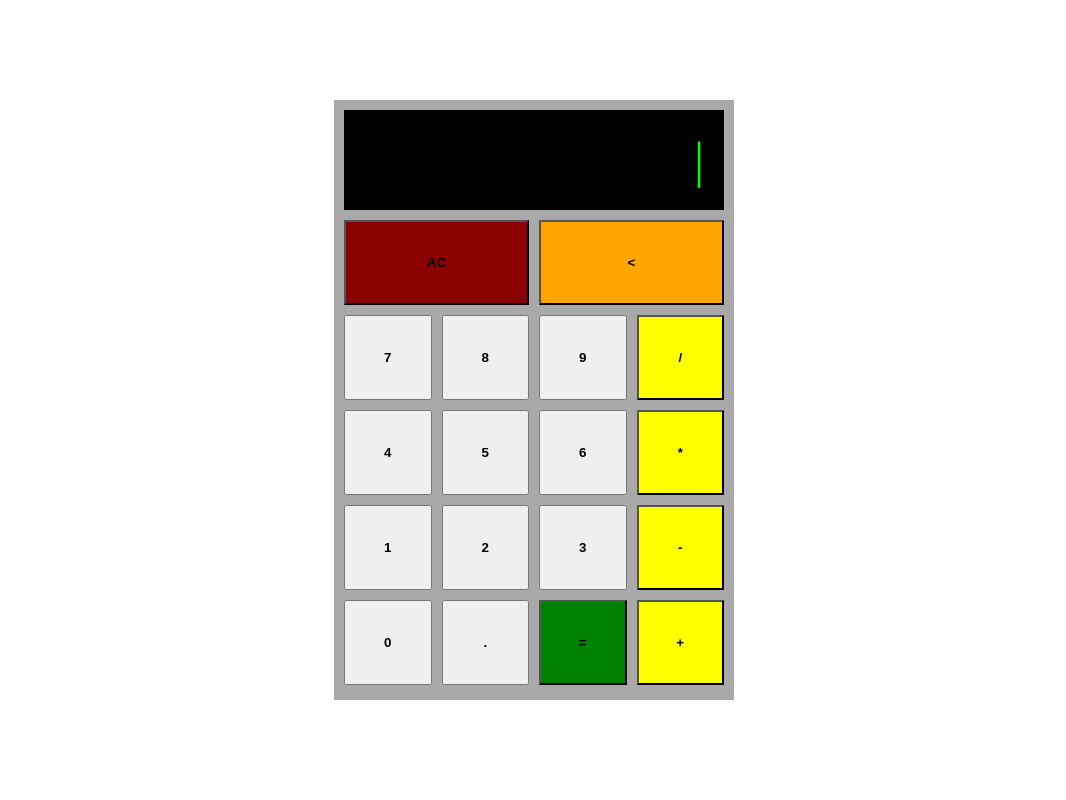
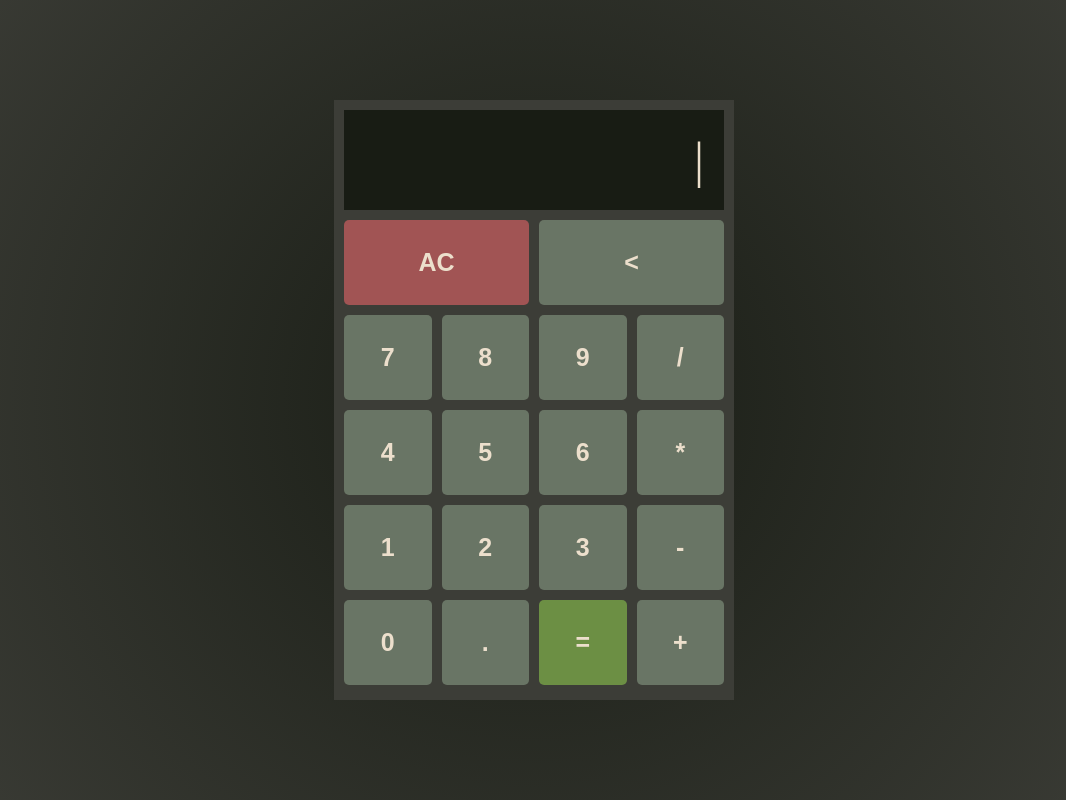
Before and after one commit to Jackob2004/odin-calculator, a plain HTML site: page index.html in a window 1280 px wide. Shown: the whole page, without its empty margins (106-1172 px from the left). Drawn offline with Linux system fonts and the light colour scheme.

Commit message:
Add styles and fix a bug
Style the webpage.
Prevent user from typing multiple zeros if there is no "." after the first one.

```diff
--- a/script.js
+++ b/script.js
@@ -39,9 +39,14 @@ function addOperator(operator) {
 }
 
 function constructOperand(input) {
+    if (input.length + currentOperand.length > 17) return;
+
     if (input === "." && currentOperand.search("\\.") > -1) return;
 
-    if (input.length + currentOperand.length > 17) return;
+    if (currentOperand.length < 2 && currentOperand[0] === "0" && input !== ".") {
+        currentOperand = input;
+        return;
+    }
 
     currentOperand += input;
 }
@@ -119,13 +124,11 @@ function backspace() {
 function choseAction(value) {
     if ((value >= "0" && value <= "9") || value === ".") {
         constructOperand(value);
-        console.log("test")
         return;
     }
 
     if (value === "*" || value === "/" || value === "+" || value === "-") {
         addOperator(value);
-
         return;
     }
 
--- a/styles.css
+++ b/styles.css
@@ -12,14 +12,21 @@ body {
     display: flex;
     align-items: center;
     justify-content: center;
+    background: radial-gradient(circle,rgba(24, 28, 20, 1) 0%, rgba(60, 61, 55, 1) 100%);
 }
 
 button {
+    font-size: 25px;
     font-weight: bold;
+    border: none;
+    border-radius: 5px;
+}
+button:hover {
+    opacity: 0.7;
 }
 
 .calculator-container {
-    background-color: darkgray;
+    background-color: #3C3D37;
     width: 400px;
     height: 600px;
     padding: 10px;
@@ -29,16 +36,18 @@ button {
     display: flex;
     justify-content: flex-end;
     align-items: center;
-    background-color: black;
+    background-color: #181C14;
     width: 100%;
     height: 100px;
     padding: 20px;
 }
 
 .display span {
-    color: lime;
+    color: #ECDFCC;
     font-size: 50px;
     overflow: auto;
+    scrollbar-color: #3C3D37 #697565;
+    scrollbar-width: thin;
 }
 
 .buttons-top {
@@ -47,17 +56,15 @@ button {
     margin-top: 10px;
 }
 
-.buttons-top .btn-clear {
-    background-color: darkred;
+.buttons-top button {
     height: 85px;
     flex: 1;
+    background-color: #697565;
+    color: #ecdfcc;
 }
 
-.buttons-top .btn-backspace {
-    background-color: orange;
-    height: 85px;
-    margin-left: auto;
-    flex: 1;
+.buttons-top .btn-clear {
+    background-color: #a15454;
 }
 
 .buttons-bottom {
@@ -71,12 +78,10 @@ button {
     width: 85px;
     height: 85px;
     flex: auto;
+    background-color: #697565;
+    color: #ecdfcc;
 }
 
 .buttons-bottom .btn-eval {
-    background-color: green;
+    background-color: #6c8f44;
 }
-
-.btn-operator {
-    background-color: yellow;
-}
```
